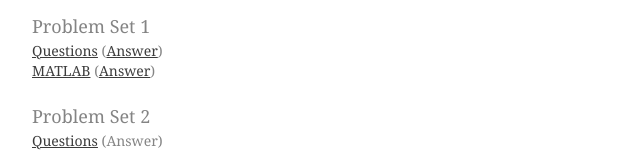
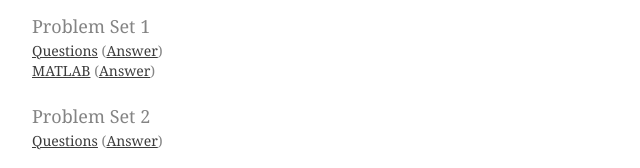
Before and after one commit to christine-braun/christine-braun.github.io, a plain HTML site: page teaching-1styearmacro.html in a window 1280 px wide. Shown: the part 820-988 px from the top of the page, 133-773 px from the left. Drawn offline with nearby package versions, Linux system fonts and the light colour scheme.

Commit message:
Update teaching-1styearmacro.html

```diff
--- a/teaching-1styearmacro.html
+++ b/teaching-1styearmacro.html
@@ -70,7 +70,7 @@
 					<br>
 					<h5>Problem Set 2</h5>
 					<ol>
-						<li> <a href="ProblemSets/PS2.pdf" ><u>Questions</u></a> (Answer) </li>
+						<li> <a href="ProblemSets/PS2.pdf" ><u>Questions</u></a> (<a href="ProblemSets/PS2_solution.pdf" ><u>Answer</u></a>) </li>
 					</ol>
 					<br>
 					<h5>Problem Set 3</h5>
```
